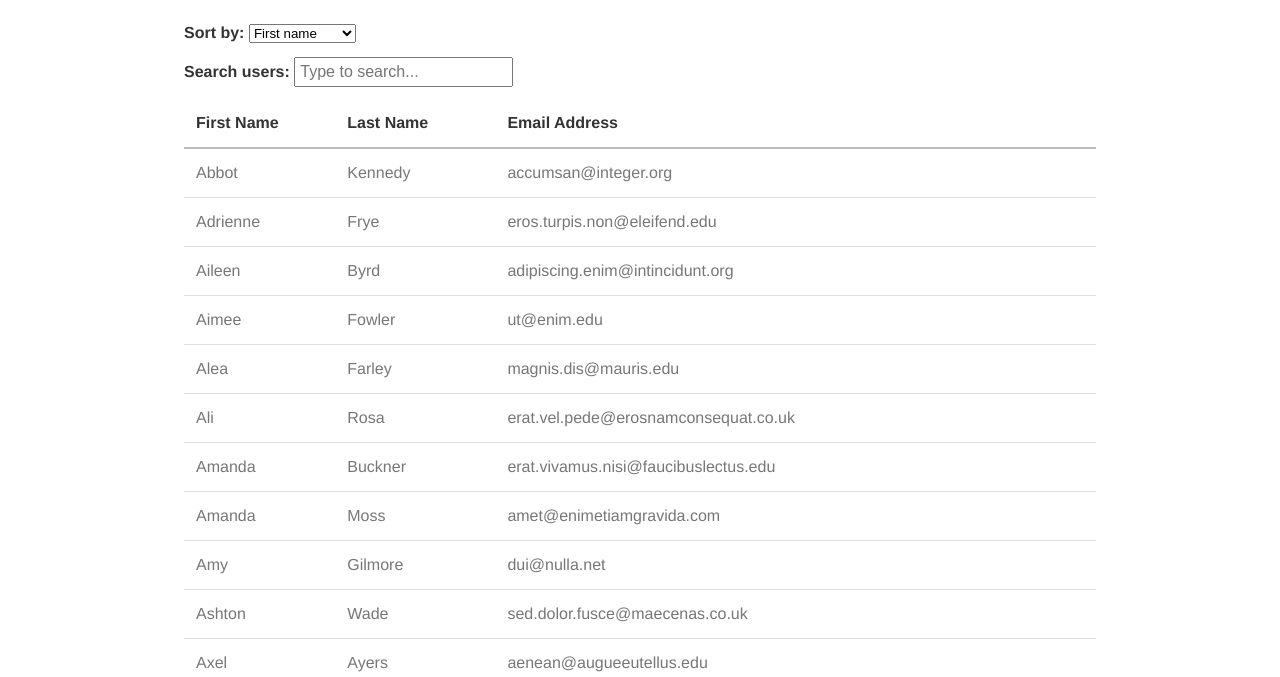
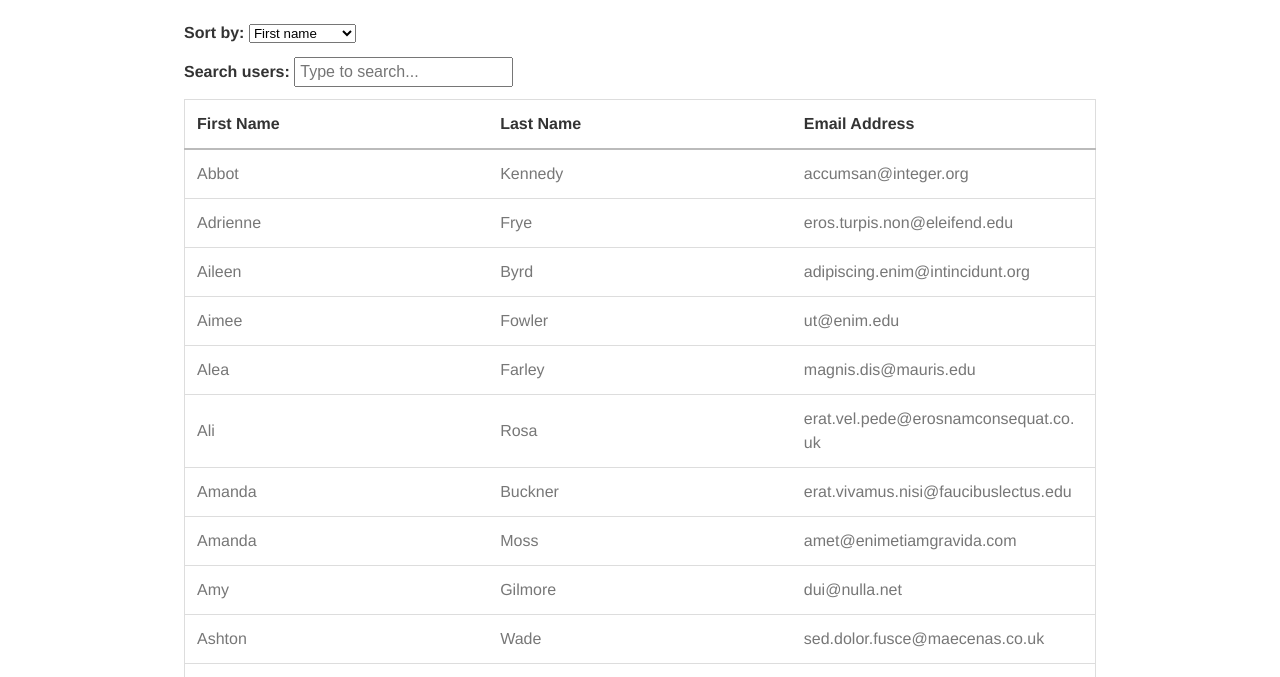
Before and after one commit to callmenick/Backbone-Users-Directory, a plain HTML site: page index.html in a window 1280 px wide. Shown: the part 123-800 px from the top of the page. Drawn offline with Linux system fonts and the light colour scheme.

Commit message:
tweaked some table styles

```diff
--- a/css/main.css
+++ b/css/main.css
@@ -84,8 +84,11 @@ p {
 ----------------------------------------------------------------------------- */
 
 table {
+  table-layout: fixed;
   width: 100%;
   border-collapse: collapse;
+  border: solid 1px #ddd;
+  word-wrap: break-word;
 }
 
 thead tr {
@@ -103,8 +106,8 @@ tbody tr:last-child {
 th,
 td {
   padding: 12px;
+  width: 33.3333%;
   text-align: left;
-
 }
 
 th {
```
